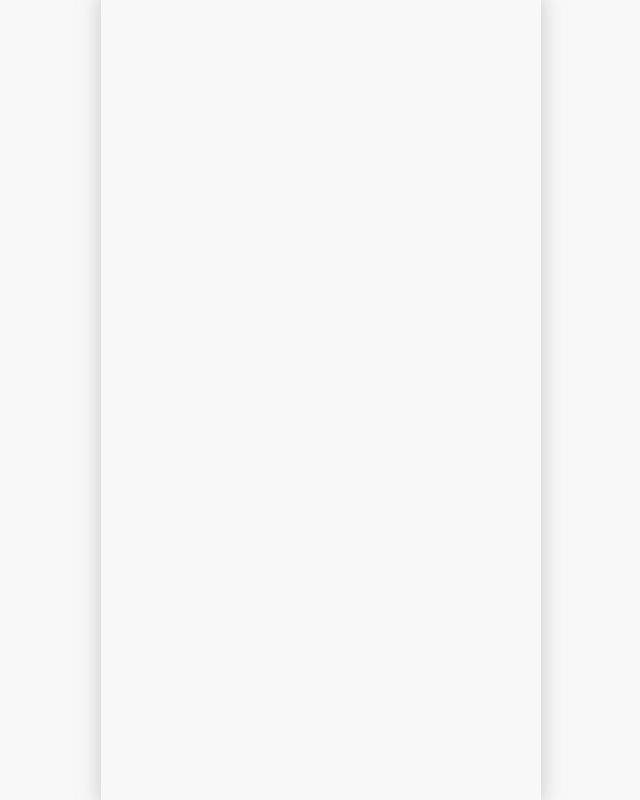
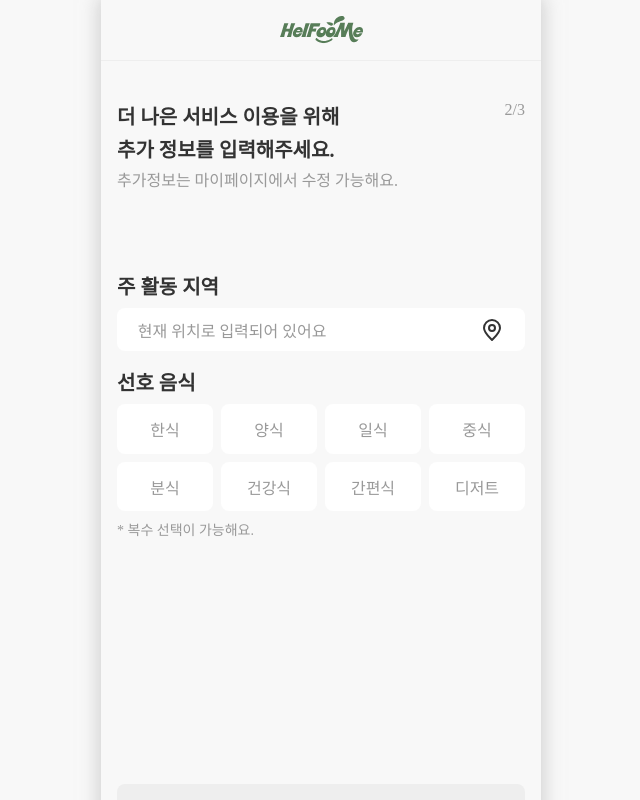
Before and after one commit to 2024-4lineton/FrontEnd, a React (Create React App) app in the folder frontend/: page /AddInfo2 in a window 1280 px wide. Before the commit this address had no page. Shown: the top 800 px of the page, without its empty margins (319-959 px from the left). Built offline with nearby package versions, Linux system fonts and the light colour scheme.

Commit message:
✨FEAT. AddInfoPage2 90%

```diff
--- a/frontend/src/App.js
+++ b/frontend/src/App.js
@@ -19,6 +19,7 @@ import BusinessPurchaseMore from "./pages/BusinessPurchaseMore";
 import CommunityWriting from "./pages/CommunityWriting";
 import Brand from "./pages/Brand";
 import AddInfoPage1 from "./pages/addInfoPage/AddInfoPage1";
+import AddInfoPage2 from "./pages/addInfoPage/AddInfoPage2";
 import SellDetail from "./pages/SellDetail";
 import MyPage from "./pages/MyPage";
 import SellList from "./pages/SellList";
@@ -39,7 +40,8 @@ function App() {
       <Route path="/helfoome" element={<Helfoome/>}/>
       <Route path="/community" element={<Community/>}/>
       <Route path="/Login" element={<Login />} />
-      <Route path="AddInfo1" element={<AddInfoPage1 />} />
+      <Route path="/AddInfo1" element={<AddInfoPage1 />} />
+      <Route path="/AddInfo2" element={<AddInfoPage2 />} />
       <Route path="/community-popular-more" element={<CommunityPopularMore />} />
       <Route path="/community-new-more" element={<CommunityNewMore />} />
       <Route path="/business-sell-more" element={<BusinessSellMore />} />
--- a/frontend/src/entities/addInfo/AddInfoFrame.js
+++ b/frontend/src/entities/addInfo/AddInfoFrame.js
@@ -7,7 +7,6 @@ import AccountModify from "./AccountModify";
 import LogOut from "./LogOut";
 
 export default function AddInfoFrame(props) {
-  const [allSelected, setAllSelected] = useState(false);
   const location = useLocation();
   let pageNumber = 1;
 
@@ -33,7 +32,7 @@ export default function AddInfoFrame(props) {
         </AddInfoTitleContainer>
         {props.children}
         <AddInfoFooter>
-          <AddInfoNextButton allSelected={allSelected} />
+          <AddInfoNextButton allSelected={props.allSelected} pageNumber={pageNumber} click={props.nextButtonHandler} />
           <AccountModify />
           <LogOut />
         </AddInfoFooter>
--- a/frontend/src/entities/addInfo/AddInfoNextButton.js
+++ b/frontend/src/entities/addInfo/AddInfoNextButton.js
@@ -1,10 +1,10 @@
 import styled from "styled-components"
 
-export default function AddInfoNextButton({allSelected}) {
+export default function AddInfoNextButton({allSelected, pageNumber, click}) {
   return (
-    <NextButtonContainer>
+    <NextButtonContainer onClick={click}>
       <NextButton allSelected={allSelected}>
-      <NextButtonText allSelected={allSelected}>다음</NextButtonText>
+      <NextButtonText allSelected={allSelected}>{(pageNumber == 1 || pageNumber == 2) ? "다음" : "완료"}</NextButtonText>
       </NextButton>
     </NextButtonContainer>
   )
--- a/frontend/src/pages/addInfoPage/AddInfoPage1.js
+++ b/frontend/src/pages/addInfoPage/AddInfoPage1.js
@@ -7,7 +7,8 @@ import {
   OptionButton,
 } from "../../entities/addInfo/AddInfoStyle";
 import ProfileImg from "../../entities/addInfo/ProfileImg";
-import { useState } from "react";
+import { useEffect, useState } from "react";
+import { useNavigate } from "react-router-dom";
 import axios from "axios";
 import { defaultApi } from "../../apis/utils/Instance";
 import AvailableImg from "../../assets/AddInfo/availableImg.svg";
@@ -15,11 +16,13 @@ import UnavailableImg from "../../assets/AddInfo/unavailableImg.svg";
 import { hoverGrow } from "../../shared/animation/hoverGrow";
 
 export default function AddInfoPage1() {
-  const [duplicationNickname, setDuplicationNickname] = useState(false);
+  const [duplicationNickname, setDuplicationNickname] = useState(null);
   const [nickname, setNickname] = useState("");
   const [phoneNumber, setPhoneNumber] = useState("");
   const [birth, setBirth] = useState("");
-  const [selectedGender, setSelectedGender] = useState(null);
+  const [selectedGender, setSelectedGender] = useState("");
+  const [allSelected, setAllSelected] = useState(false);
+  const navigate = useNavigate();
 
   const handleGenderSelect = (gender) => {
     setSelectedGender(gender);
@@ -47,6 +50,7 @@ export default function AddInfoPage1() {
 
   const userNicknameHandler = (e) => {
     setNickname(e.target.value);
+    setDuplicationNickname(null);
   };
 
   const phoneNumberHandler = (e) => {
@@ -57,9 +61,21 @@ export default function AddInfoPage1() {
     setBirth(e.target.value);
   };
 
+  const nextButtonHandler = () => {
+    navigate("/AddInfo2");
+  }
+
+  useEffect(() => {
+    if(nickname.length>0 && duplicationNickname && (phoneNumber.length>=7 && phoneNumber.length<=11) && birth.length>0 && selectedGender.length>0) {
+      setAllSelected(true);
+    } else {
+      setAllSelected(false);
+    }
+  }, [nickname, duplicationNickname, phoneNumber, birth, selectedGender]);
+
   return (
     <>
-      <AddInfoFrame>
+      <AddInfoFrame allSelected={allSelected} nextButtonHandler={nextButtonHandler}>
         <ProfileImg />
         <UserInfoInputContainer>
           <UserInfoCategoryContainer>
@@ -75,7 +91,7 @@ export default function AddInfoPage1() {
                 <DuplicationText>중복 확인</DuplicationText>
               </DuplicationButton>
             </NickNameInputContainer>
-            {nickname && duplicationNickname ? (
+            {(nickname.length>0 && duplicationNickname !== null) && (nickname && duplicationNickname ? (
               <InformAvailabeContainer>
                 <img src={AvailableImg} alt="availableImg" />
                 <InformAvailabeText style={{ color: "#2D2F2D" }}>
@@ -89,25 +105,23 @@ export default function AddInfoPage1() {
                   중복된 닉네임이에요. 다른 닉네임을 사용해주세요.
                 </InformAvailabeText>
               </InformAvailabeContainer>
-            )}
+            ))}
 
             <AddInfoCategoryText>전화번호</AddInfoCategoryText>
             <NickNameInputContainer>
-              <NickNameInputField
+              <UserInputField
                 placeholder="- 없이 숫자만 입력해주세요."
                 value={phoneNumber}
-                style={{ width: "100%" }}
                 onChange={(e) => phoneNumberHandler(e)}
               />
             </NickNameInputContainer>
 
             <AddInfoCategoryText>생년월일</AddInfoCategoryText>
             <NickNameInputContainer>
-              <NickNameInputField
+              <UserInputField
                 placeholder="YYYY/MM/DD"
                 value={birth}
                 onChange={(e) => userBirthHandler(e)}
-                style={{ width: "100%" }}
               />
             </NickNameInputContainer>
 
--- /dev/null
+++ b/frontend/src/pages/addInfoPage/AddInfoPage2.js
@@ -0,0 +1,156 @@
+import AddInfoFrame from "../../entities/addInfo/AddInfoFrame";
+import styled from "styled-components";
+import { AddInfoCategoryText } from "../../entities/addInfo/AddInfoStyle";
+import { useEffect, useState } from "react";
+import areaIcon from "../../assets/AddInfo/areaIcon.svg";
+import { useNavigate } from "react-router-dom";
+
+const foodCategory = ["한식", "양식", "일식", "중식", "분식", "건강식", "간편식", "디저트"];
+
+export default function AddInfoPage2() {
+  const [area, setArea] = useState("");
+  const [selectedFood, setSelectedFood] = useState([]);
+  const [allSelected, setAllSelected] = useState(false);
+  const navigate = useNavigate();
+
+  const getAddressFromCoords = async (lat, long) => {
+    const API_KEY = process.env.REACT_APP_GOOGLE_MAPS_API_KEY;
+    const url = `https://maps.googleapis.com/maps/api/geocode/json?latlng=${lat},${long}&key=${API_KEY}`;
+
+    try {
+      const response = await fetch(url);
+      const data = await response.json();
+      if (data.status === "OK") {
+        const address = data.results[0].formatted_address; // 변환된 주소
+        setArea(address); // 상태 업데이트
+        console.log(address);
+      } else {
+        console.error("주소 변환 실패:", data.error_message);
+      }
+    } catch (error) {
+      console.error("API 요청 중 오류 발생:", error);
+    }
+  }
+
+  const getAreaHandler = () => {
+    navigator.geolocation.getCurrentPosition((position) => {
+      const { latitude, longitude } = position.coords;
+      getAddressFromCoords(latitude, longitude);
+    },
+    (error) => {
+      console.error("위치 정보를 가져오는 중 오류 발생:", error);
+    },)
+  }
+
+  const selectFoodHandler = (food) => {
+    setSelectedFood((prevFood) => {
+      return (
+        prevFood.includes(food) ? prevFood.filter((item) => item !== food) : [...prevFood, food]
+      )
+    });
+  }
+
+  useEffect(() => {
+    if(selectedFood.length>0 && area) {
+      setAllSelected(true);
+    }else {
+      setAllSelected(false);
+    }
+  }, [selectedFood, area]);
+
+  const nextButtonHandler = () => {
+    navigate("/");
+  }
+
+  return (
+    <AddInfoFrame allSelected={allSelected} nextButtonHandler={nextButtonHandler}>
+      <SelectAreaContainer>
+        <AddInfoCategoryText>주 활동 지역</AddInfoCategoryText>
+        <SelectAreaField>
+          {area ? <AreaText selected>{area}</AreaText> : <AreaText>현재 위치로 입력되어 있어요</AreaText>}
+          <img src={areaIcon} alt="areaImg" onClick={getAreaHandler} />
+        </SelectAreaField>
+      </SelectAreaContainer>
+      <FoodPreferContainer>
+        <AddInfoCategoryText>선호 음식</AddInfoCategoryText>
+        <FoodCategoryContainer>
+          {foodCategory.map((item, index) => {
+            return (
+              <FoodBox key={index} onClick={() => selectFoodHandler(item)} selected={selectedFood.includes(item)}>
+                <FoodText selected={selectedFood.includes(item)}>{item}</FoodText>
+              </FoodBox>
+            )
+          })}
+        </FoodCategoryContainer>
+        <OptionText>* 복수 선택이 가능해요.</OptionText>
+      </FoodPreferContainer>
+    </AddInfoFrame>
+  )
+}
+
+const SelectAreaContainer = styled.div`
+  margin-top: 5rem;
+  display: flex;
+  flex-direction: column;
+  gap: 0.5rem;
+`
+
+const SelectAreaField = styled.div`
+  background-color: #FFF;
+  border-radius: 0.5rem;
+  padding: 0.6rem 1.3rem;
+  display: flex;
+  justify-content: space-between;
+  align-items: center;
+`
+
+const AreaText = styled.p`
+  color: ${({selected}) => selected ? "#333" : "#999"};
+  font-family: Pretendard;
+  font-size: 1rem;
+  font-style: normal;
+  font-weight: 400;
+  line-height: normal;
+  margin: 0;
+`
+
+const FoodPreferContainer = styled(SelectAreaContainer)`
+  margin-top: 1rem;
+  margin-bottom: 60%;
+`
+
+const FoodCategoryContainer = styled.div`
+  display: grid;
+  grid-template-columns: repeat(4, 1fr);
+  gap: 0.5rem;
+`
+
+const FoodBox = styled.div`
+  border-radius: 0.5rem;
+  background: ${({selected}) => selected ? "#2D2F2D" : "#FFF"};
+  display: flex;
+  justify-content: center;
+  align-items: center;
+  padding-top: 0.8rem;
+  padding-bottom: 0.8rem;
+`
+
+const FoodText = styled.p`
+  color: ${({selected}) => selected ? "#FFF" : "#999"};
+  font-family: Pretendard;
+  font-size: 1rem;
+  font-style: normal;
+  font-weight: 400;
+  line-height: normal;
+  margin: 0;
+`
+
+const OptionText = styled.p`
+  color: #999;
+  font-family: Pretendard;
+  font-size: 0.875rem;
+  font-style: normal;
+  font-weight: 400;
+  line-height: normal;
+  margin: 0;
+`
--- a/frontend/src/shared/state/token.js
+++ b/frontend/src/shared/state/token.js
@@ -2,5 +2,5 @@ import { atom } from "recoil";
 
 export const dummyToken = atom({
   key: "token",
-  default: "eyJhbGciOiJIUzI1NiJ9.eyJqdGkiOiJuYXZlciBnb2RzdWppbUBuYXZlci5jb20iLCJzdWIiOiJzT29iYW5HT28iLCJpYXQiOjE3MzE1NjcwMzksImV4cCI6MTczMTY0OTgzOX0.QBsRxrudPzbZ-CJWRsQXL_CUWtvExWR0Ha1QJahpBzk"
+  default: "eyJhbGciOiJIUzI1NiJ9.eyJqdGkiOiJuYXZlciBnb2RzdWppbUBuYXZlci5jb20iLCJzdWIiOiJzT29iYW5HT28iLCJpYXQiOjE3MzE2NzI5ODksImV4cCI6MTczMTc1NTc4OX0.2xsI9Bkqe9f3ocsYJxRXW9_XPv6y2qHN-zaUvLinfYI"
 });
```
Also changed, not shown: frontend/src/assets/AddInfo/areaIcon.svg (added), frontend/src/shared/state/userInfo.js (added), 1 other file (tests, documents, lock files or other folders).
